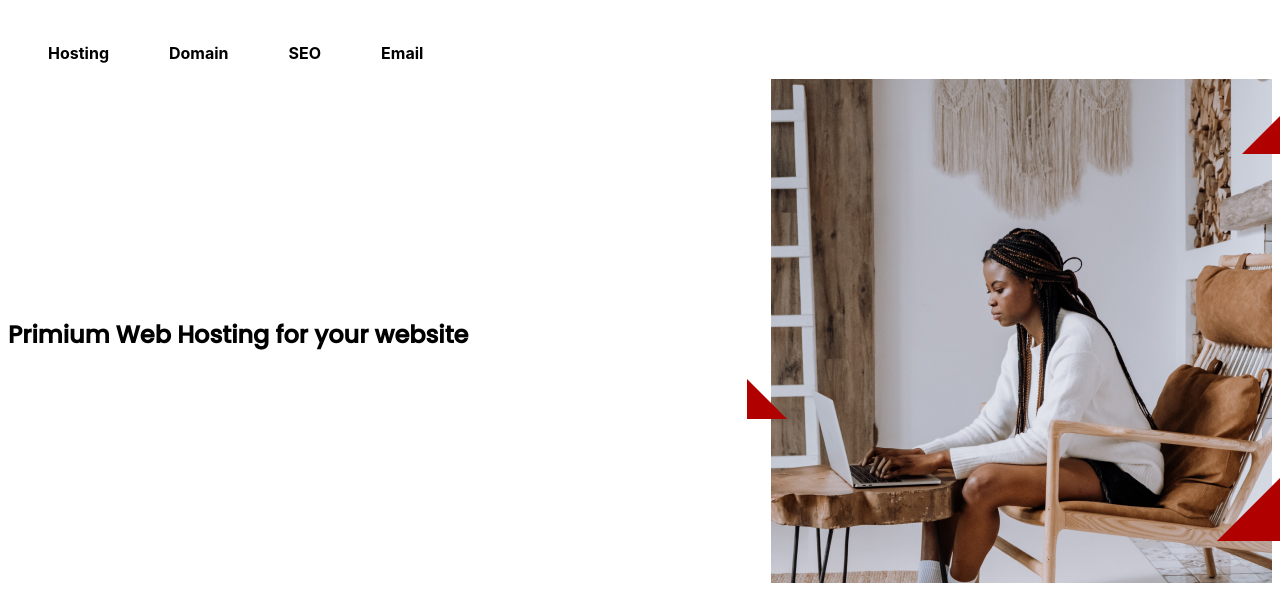
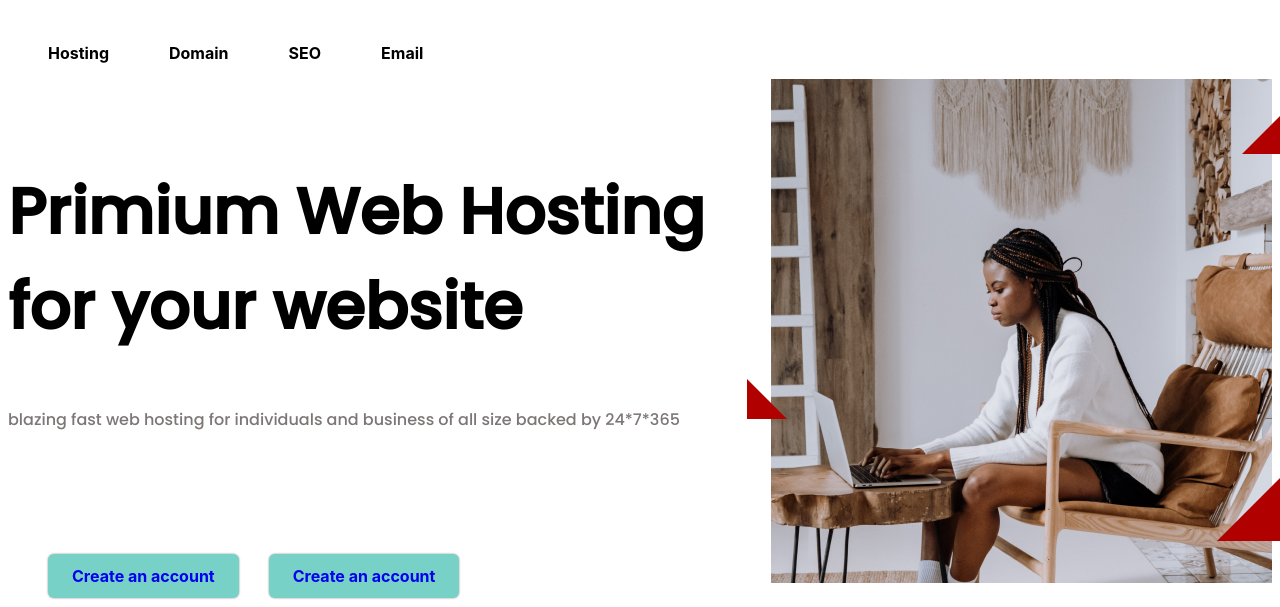
Before and after one commit to kamrul404/project3, a plain HTML site: page index.html in a window 1280 px wide. Shown: the part 111-718 px from the top of the page. Drawn offline with Linux system fonts and the light colour scheme.

Commit message:
add button

```diff
--- a/index.html
+++ b/index.html
@@ -57,11 +57,20 @@
     </div>
 </section>
 <!--end Sub header-->
-<section class=" container banner flex">
+<section class="banner flex">
+    <div class="container left-banner
+    ">
     <div class="container left-side">
-       <h2>Primium Web Hosting for your website</h2>
-       <p></p>
+       <h2 class=" container left-h2">Primium Web Hosting for your website</h2>
+       <p>blazing fast web hosting for individuals and business of all size backed by 24*7*365</p>
     </div>
+    <div class="left-buttom flex">
+        <ul class=" ul-class flex">
+            <li class="primary-button btn-class"><a href="#">Create an account</a></li>
+            <li class="primary-button btn-class"><a href="#">Create an account</a></li>
+        </ul>
+    </div>
+</div>
     <div class="container right-side">
         <img src="image/R2.jpg">
         <img class="one" src="/image/1.png" alt="">
--- a/style.css
+++ b/style.css
@@ -27,6 +27,10 @@
     transition: 0.5s ease-out;
 
 }
+p{
+    color: rgb(125, 118, 118);
+}
+
 .primary-button:hover{
     background-color: #0e3287;
 }
@@ -89,7 +93,8 @@ ul.sub-header-item li {
     margin-right: 60px; /
 }
 h2{
-    font: bold;
+    font-family: poppins;
+    font-size: 64px;
     color: #000000;
 }
 .banner{
@@ -97,7 +102,7 @@ h2{
 }
 .left-side{
     margin-right: 15px;
-    align-items: flex-start;
+
 }
 
 .one{
@@ -124,3 +129,11 @@ h2{
     width: 72px;
     height: 72px;
 }
+.ul-class{
+  justify-content: space-between;
+  gap: 30px;
+  margin-bottom: -40px;
+}
+.btn-class{
+    margin-top: 90px;
+}
```
